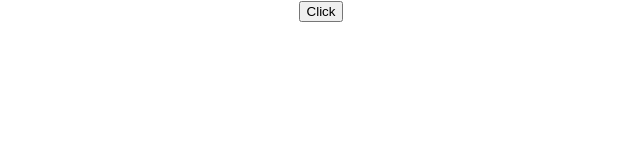
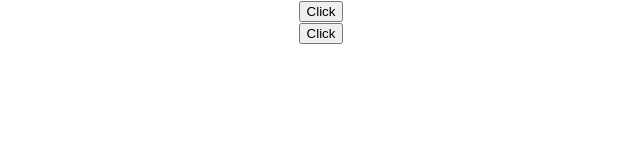
Before and after one commit to SureshCS-50/hello-react, a React (Create React App) app: page / in a window 1280 px wide. Shown: the top 160 px of the page, without its empty margins (319-959 px from the left). Built offline with nearby package versions, Linux system fonts and the light colour scheme.

Commit message:
adds click event in class component

```diff
--- a/src/App.js
+++ b/src/App.js
@@ -5,6 +5,7 @@ import Welcome from './components/Welcome';
 import Message from './components/Message';
 import Counter from './components/Counter';
 import FunctionClick from './components/FunctionClick';
+import ClassClick from './components/ClassClick';
 
 function App() {
   return (
@@ -14,6 +15,7 @@ function App() {
       {/* <Message/> */}
       {/* <Counter/> */}
       <FunctionClick />
+      <ClassClick />
     </div>
   );
 }
--- /dev/null
+++ b/src/components/ClassClick.js
@@ -0,0 +1,18 @@
+import React, { Component } from 'react'
+
+export class ClassClick extends Component {
+
+  clickEvent(){
+    console.log('Button Clicked');
+  }
+
+  render() {
+    return (
+      <div>
+        <button onClick={() => this.clickEvent()}>Click</button>
+      </div>
+    )
+  }
+}
+
+export default ClassClick
```
